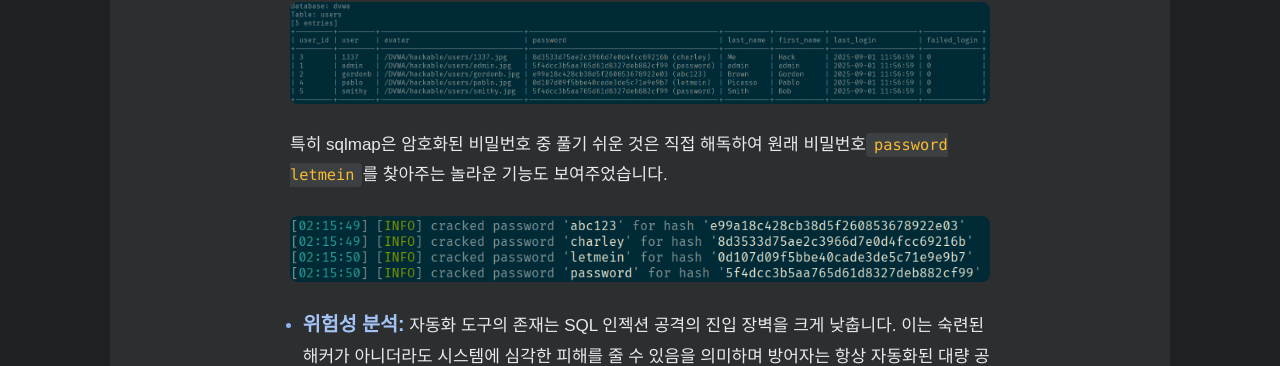
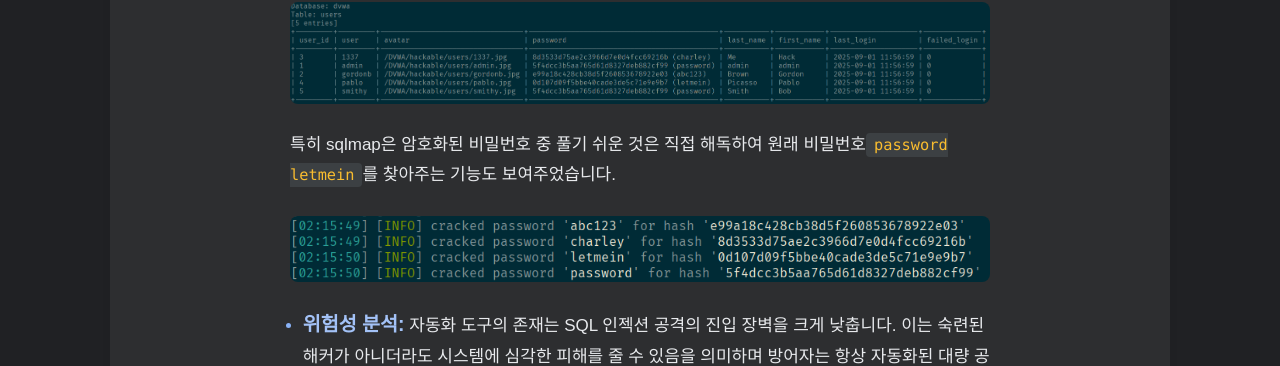
Before and after one commit to HamaP0/HamaP0.github.io, a Jekyll site: the page built from _posts/OWASP Top 10/2025-08-27-A03_Injection.md, in a window 1280 px wide and 900 px high, scrolled down 5302 px. Shown: the part 95-461 px from the top of the window. Built offline with Jekyll 4.4.1, drawn with Linux system fonts in a browser that asks for light colours; some web fonts are replaced.

Commit message:
Update 2025-08-27-A03_Injection.md

```diff
--- a/_posts/OWASP Top 10/2025-08-27-A03_Injection.md
+++ b/_posts/OWASP Top 10/2025-08-27-A03_Injection.md
@@ -87,7 +87,7 @@ categories: [OWASP Top 10]
    ![sqlmap](/assets/images/A03_P4-1.png)
    ![users table](/assets/images/A03_P4-3.png)
 
-   특히 sqlmap은 암호화된 비밀번호 중 풀기 쉬운 것은 직접 해독하여 원래 비밀번호`password letmein`를 찾아주는 놀라운 기능도 보여주었습니다.
+   특히 sqlmap은 암호화된 비밀번호 중 풀기 쉬운 것은 직접 해독하여 원래 비밀번호`password letmein`를 찾아주는 기능도 보여주었습니다.
 
    ![cracked password](/assets/images/A03_P4-2.png)
 
@@ -128,4 +128,5 @@ categories: [OWASP Top 10]
 
    결론적으로 SQL 인젝션 방어의 핵심 원리는 `**'데이터와 코드의 분리'**` 입니다. 사용자 입력은 항상 데이터로만 취급하고 절대 신뢰해서는 안 되며 Prepared Statement는 이 원칙을 코드 레벨에서 구현하는 가장 표준적이고 강력한 방법입니다.
 
+
 <hr class="short-rule">
```
